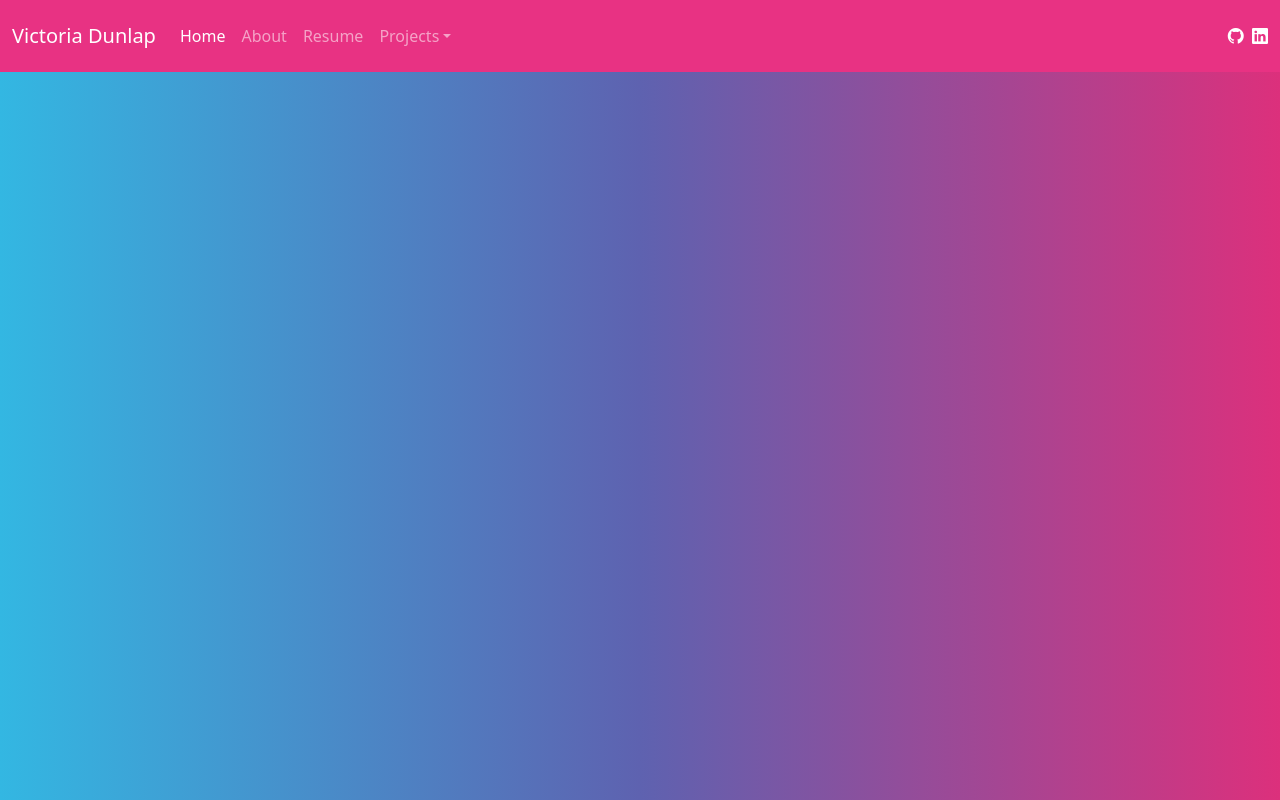
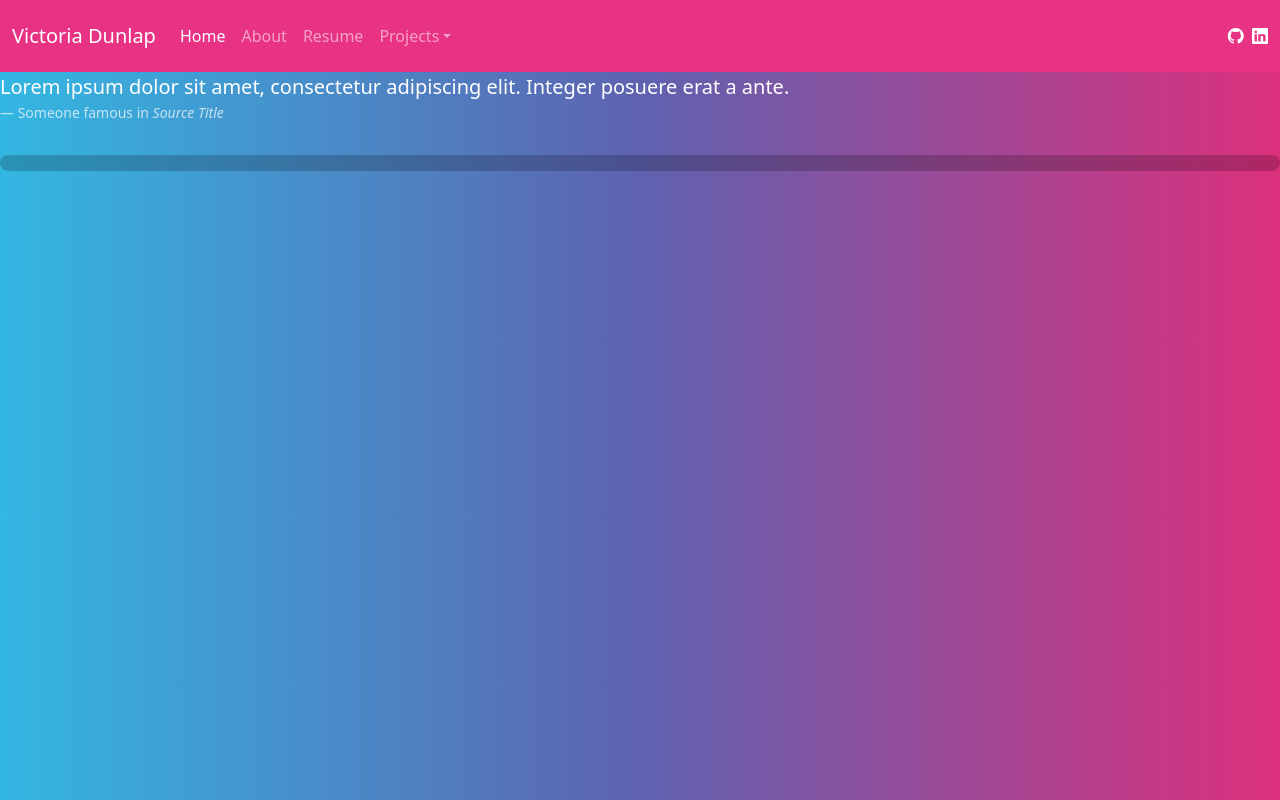
Before and after one commit to VictoriaDunlap/React-Based-Portfolio, a React (Create React App) app: page / in a window 1280 px wide. Built offline with nearby package versions, Linux system fonts and the light colour scheme.

Commit message:
inital footer and about me added

```diff
--- a/src/App.js
+++ b/src/App.js
@@ -1,11 +1,13 @@
 import React from "react";
+// import Footer from "./components/Footer";
 
-import NavBar from "./components/NavBar"
+// import NavBar from "./components/NavBar"
+import Portfolio from './components/Portfolio'
 
 function App() {
     return(
         <div className="porfolio-app">
-          <NavBar />
+          <Portfolio />
         </div>
     )
 }
--- /dev/null
+++ b/src/components/AboutMe.js
@@ -0,0 +1,17 @@
+import React from 'react'
+
+function AboutMe() {
+    return(
+    <figure>
+    <blockquote class="blockquote">
+    <p class="mb-0">Lorem ipsum dolor sit amet, consectetur adipiscing elit. Integer posuere erat a ante.</p>
+
+    </blockquote>
+    <figcaption class="blockquote-footer">
+    Someone famous in <cite title="Source Title">Source Title</cite>
+    </figcaption>
+    </figure>
+    )
+}
+
+export default AboutMe
--- /dev/null
+++ b/src/components/Footer.js
@@ -0,0 +1,17 @@
+import React from 'react'
+
+const style = {
+    footerStyle: {
+        width: '25%'
+    }
+}
+
+function Footer() {
+    return(
+        <div class="progress">
+        <div class="progress-bar progress-bar-striped progress-bar-animated" role="progressbar" aria-valuenow="75" aria-valuemin="0" aria-valuemax="100" style={style}></div>
+      </div>
+  )
+}
+
+export default Footer
--- a/src/components/NavBar.js
+++ b/src/components/NavBar.js
@@ -1,6 +1,6 @@
 import React from 'react'
 
-function NavBar(props) {
+function NavBar() {
     return (
         <nav class="navbar navbar-expand-lg navbar-dark bg-primary">
         <div class="container-fluid">
--- /dev/null
+++ b/src/components/Portfolio.js
@@ -0,0 +1,16 @@
+import React, {useState} from 'react'
+import NavBar from './NavBar'
+import Footer from './Footer'
+import AboutMe from './AboutMe'
+
+function Portfolio() {
+    return(
+        <div>
+            <NavBar />
+            <AboutMe />
+            <Footer />
+        </div>
+    )
+}
+
+export default Portfolio
```
Also changed, not shown: 1 other file (tests, documents, lock files or other folders).
